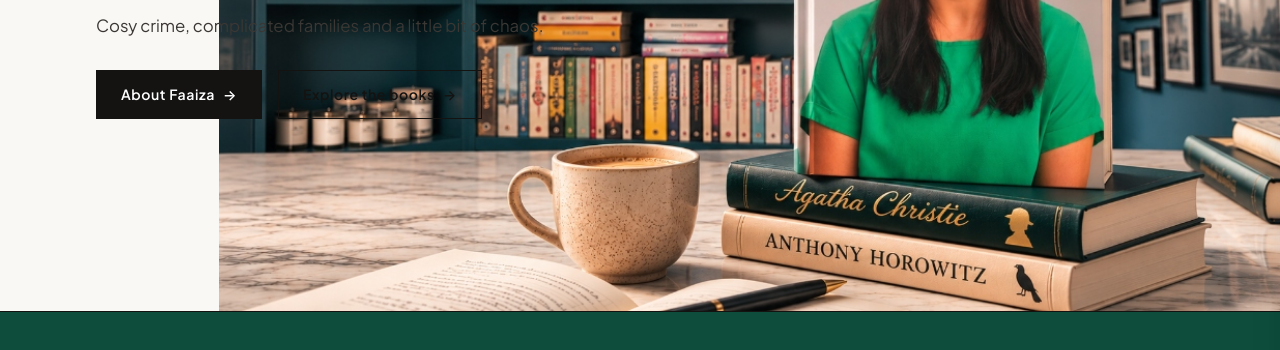
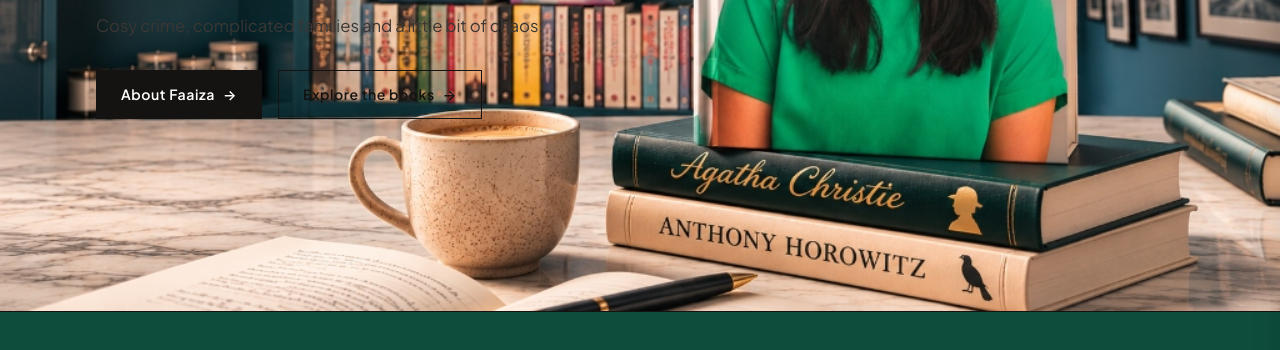
Before and after one commit to onewaleed/faaiza-munir-website, a plain HTML site: page index.html in a window 1280 px wide. Shown: the part 317-667 px from the top of the page. Drawn offline with Linux system fonts and the light colour scheme.

Commit message:
Set hero backdrop image to object-fit: cover with full bleed

```diff
--- a/css/home.css
+++ b/css/home.css
@@ -25,26 +25,24 @@
   overflow: hidden;
 }
 
-/* Full-Bleed Author Background Spread (Anchored Right & Bottom, Stable Proportion) */
+/* Full-Bleed Author Background Spread (Fills full width and height on widescreen) */
 .hero-backdrop-spread {
   position: absolute;
-  top: 15px;
+  top: 0;
+  left: 0;
   right: 0;
   bottom: 0;
   width: 100%;
-  height: calc(100% - 15px);
+  height: 100%;
   pointer-events: none;
   z-index: 1;
-  display: flex;
-  justify-content: flex-end;
-  align-items: flex-end;
+  overflow: hidden;
 }
 
 .hero-backdrop-img {
+  width: 100%;
   height: 100%;
-  width: auto;
-  max-width: none;
-  object-fit: contain;
+  object-fit: cover;
   object-position: right bottom;
   display: block;
 }
--- a/index.html
+++ b/index.html
@@ -33,7 +33,7 @@
   <link rel="stylesheet" href="css/tokens.css">
   <link rel="stylesheet" href="css/base.css">
   <link rel="stylesheet" href="css/navigation.css?v=26">
-  <link rel="stylesheet" href="css/home.css?v=22">
+  <link rel="stylesheet" href="css/home.css?v=25">
   <link rel="stylesheet" href="css/editorial-pages.css">
 </head>
 
```
